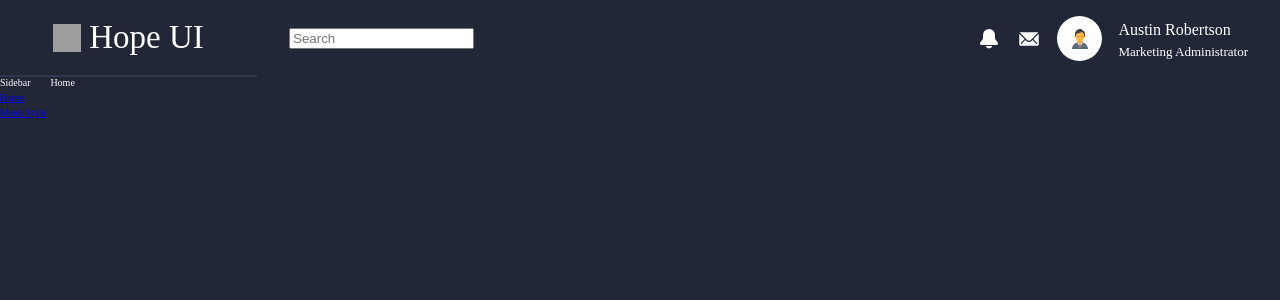
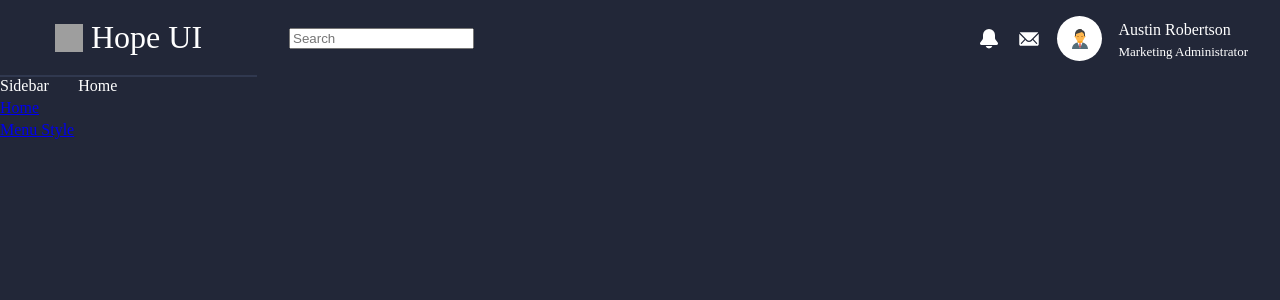
Before and after one commit to pricarrenho/project-hope, a React (Vite) app: page / in a window 1280 px wide. Shown: the top 300 px of the page. Built offline with nearby package versions, Linux system fonts and the light colour scheme; grey boxes are pictures that could not be loaded.

Commit message:
fix: font size

```diff
--- a/src/styles/global.ts
+++ b/src/styles/global.ts
@@ -2,10 +2,6 @@ import { createGlobalStyle, css } from "styled-components";
 
 export const GlobalStyle = createGlobalStyle`
   ${({ theme }) => css`
-    html {
-      font-size: 62.5%;
-    }
-
     body,
     h1,
     h2,
--- a/src/styles/theme.ts
+++ b/src/styles/theme.ts
@@ -23,12 +23,12 @@ const colors = {
 
 const font = {
   sizes: {
-    ssm: "1rem",
-    sm: "1.4rem",
-    md: "1.6rem",
-    lg: "2.4rem",
-    xl: "3.3rem",
-    xxl: "6.4rem",
+    ssm: "0.625rem", //10px
+    sm: "0.875rem", //14px
+    md: "1rem", //16px
+    lg: "1.5rem", //24px
+    xl: "2rem", //33px
+    xxl: "4rem", //64px
   },
 };
 
```
